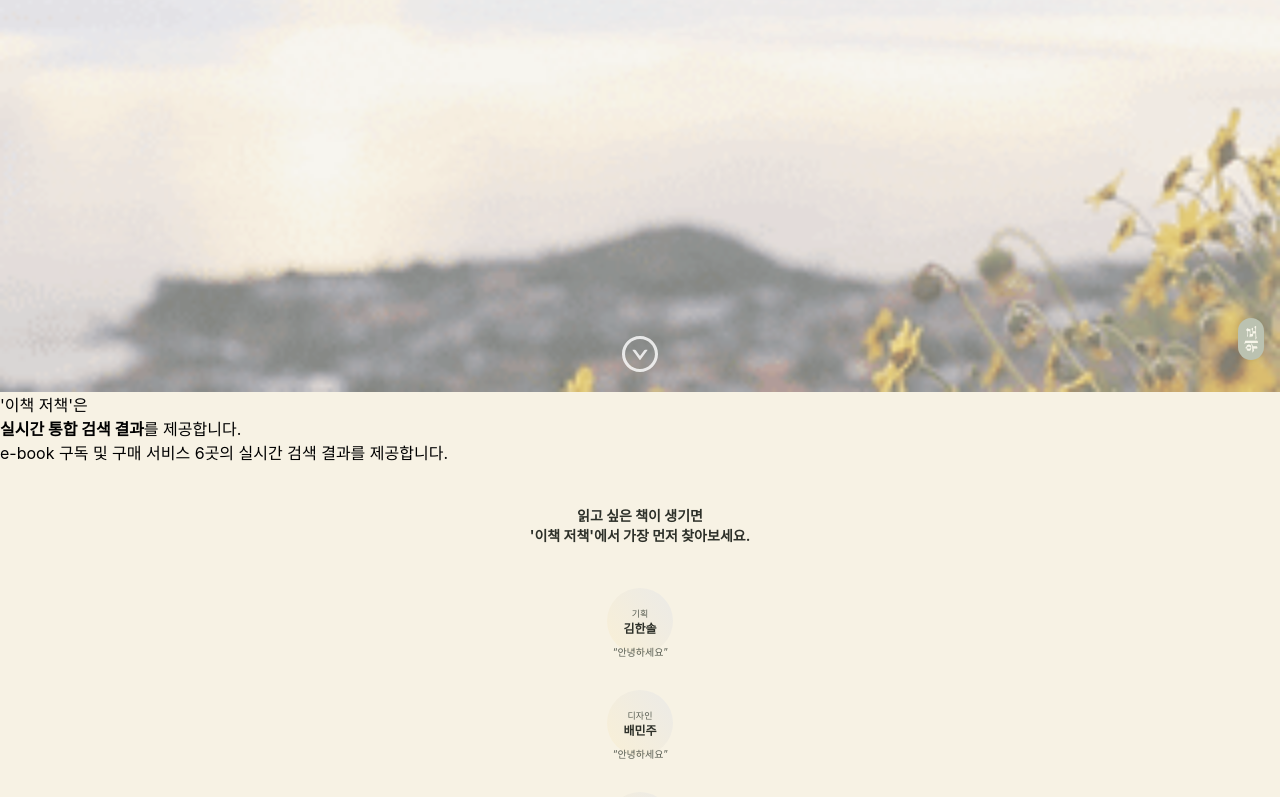
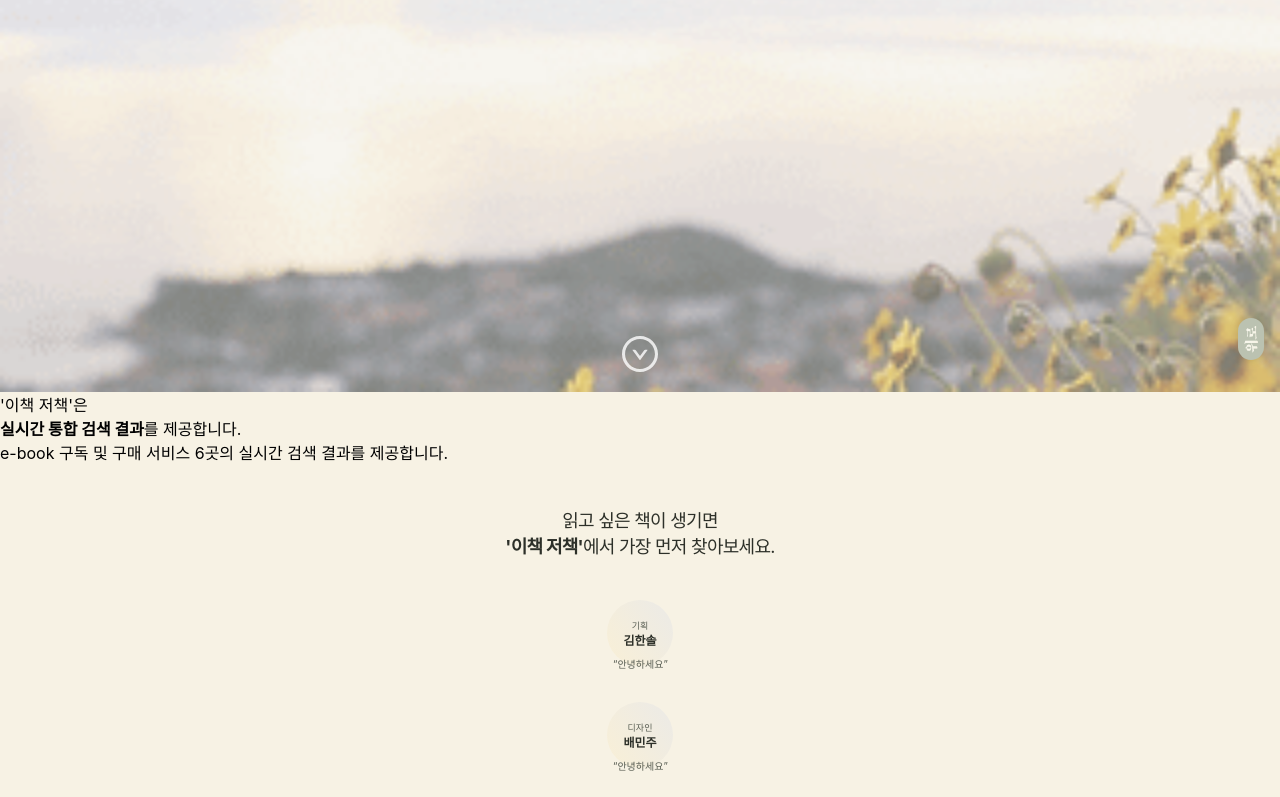
Before and after one commit to ridimillie/ridimillie-frontend, a Next.js app: page / in a window 1280 px wide. Shown: the part 408-1205 px from the top of the page. Built offline with nearby package versions, Linux system fonts and the light colour scheme.

Commit message:
[Fix]: add og image

```diff
--- a/components/home/Introduction.tsx
+++ b/components/home/Introduction.tsx
@@ -5,7 +5,7 @@ import { url } from 'inspector';
 const Styled = {
   IntroductionWrapper: styled.section`
     @media (max-width: 768px) {
-      padding: 48px 16px;
+      padding: 0 16px 48px 16px;
       display: flex;
       flex-direction: column;
       align-items: center;
@@ -13,11 +13,12 @@ const Styled = {
   `,
   MainCopy: styled.div`
     @media (max-width: 768px) {
-      font-size: 14px;
+      font-size: 16px;
       //* sub / greengray1 */
       color: #5a5f54;
-      line-height: 25px;
+      line-height: 20px;
       text-align: center;
+      letter-spacing: -0.04em;
     }
   `,
   EBookServices: styled.div`
@@ -49,17 +50,18 @@ const Styled = {
       /* sub / greengray2 */
       color: #929a88;
       margin-bottom: 98px;
+      letter-spacing: -0.04em;
     }
   `,
   Description: styled.div`
-    font-weight: bold;
-    font-size: 14px;
-    line-height: 20px;
+    /* font-weight: bold; */
+    font-size: 18px;
     /* or 14px */
     text-align: center;
     /* sub / greenblack2 */
     color: #2d3029;
     padding: 42px 0;
+    letter-spacing: -0.04em;
     /* margin-bottom: 66px; */
   `,
 };
@@ -86,7 +88,7 @@ function Introduction() {
       <Styled.Description>
         읽고 싶은 책이 생기면
         <br />
-        '이책 저책'에서 가장 먼저 찾아보세요.
+        <b>'이책 저책'</b>에서 가장 먼저 찾아보세요.
       </Styled.Description>
     </Styled.IntroductionWrapper>
   );
--- a/pages/index.tsx
+++ b/pages/index.tsx
@@ -153,6 +153,15 @@ function Home() {
       <Head>
         <title>이책저책 - e-book 찾을땐</title>
         <link rel='icon' href='/favicon.ico' />
+        <meta property='og:url' content='https://ebookzbook.vercel.app/' />
+        <meta property='og:type' content='website' />
+        <meta property='og:title' content='이책저책' />
+        <meta property='og:site_name' content='이책저책' />
+        <meta property='og:description' content='당신이 찾는 모든 e-book' />
+        <meta
+          property='og:image'
+          content='https://s3.us-west-2.amazonaws.com/secure.notion-static.com/1d083a33-a6b8-49d0-aac2-f834de661b03/ebookzbook_image.png?X-Amz-Algorithm=AWS4-HMAC-SHA256&X-Amz-Credential=AKIAT73L2G45O3KS52Y5%2F20210218%2Fus-west-2%2Fs3%2Faws4_request&X-Amz-Date=20210218T105537Z&X-Amz-Expires=86400&X-Amz-Signature=b4fcd85467e90520a74e7d53ec51fa8a22fabaaa10490747bc0750ab859e7c99&X-Amz-SignedHeaders=host&response-content-disposition=filename%20%3D%22ebookzbook_image.png%22'
+        />
       </Head>
       <Styled.MainWrapper>
         <Styled.Header>
```
